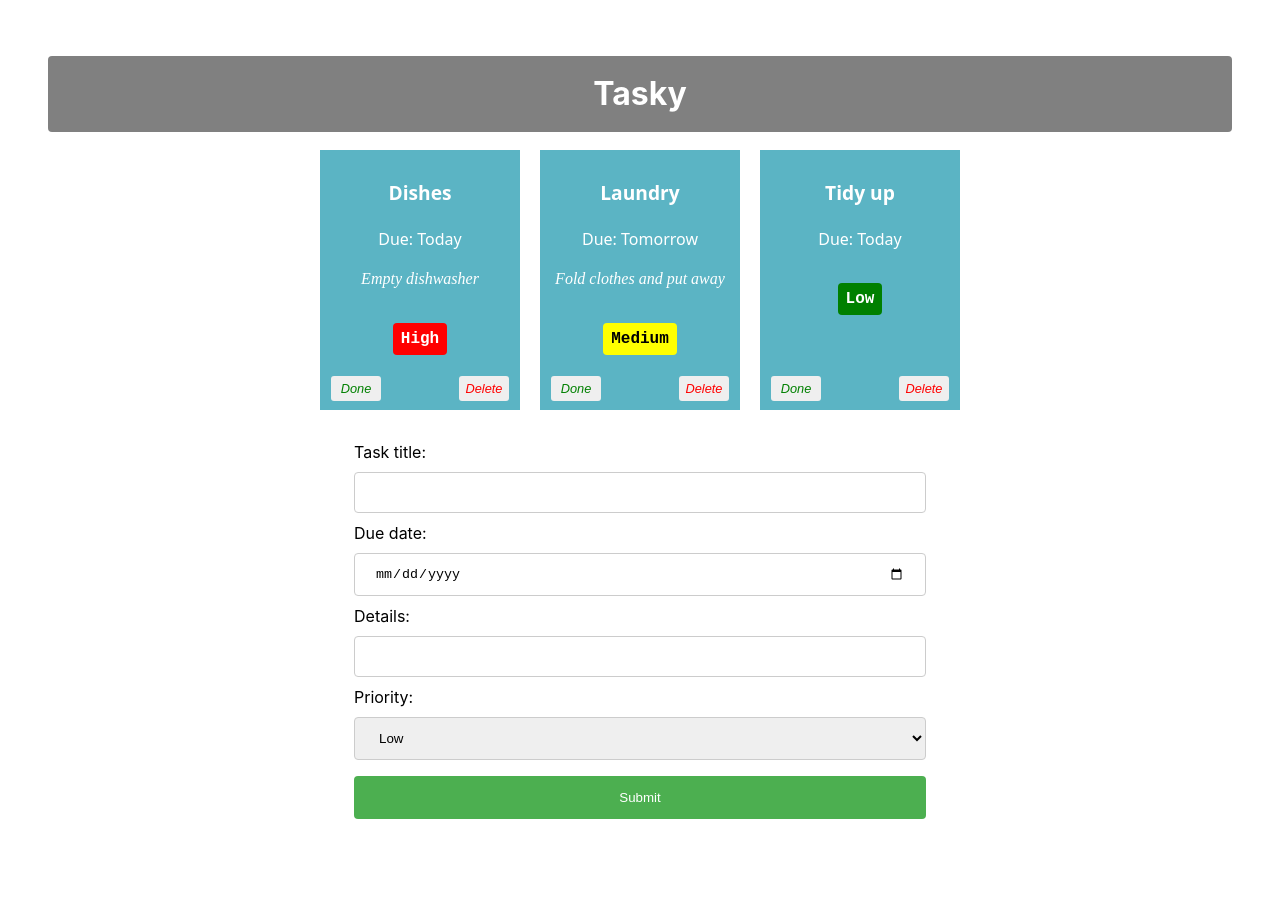
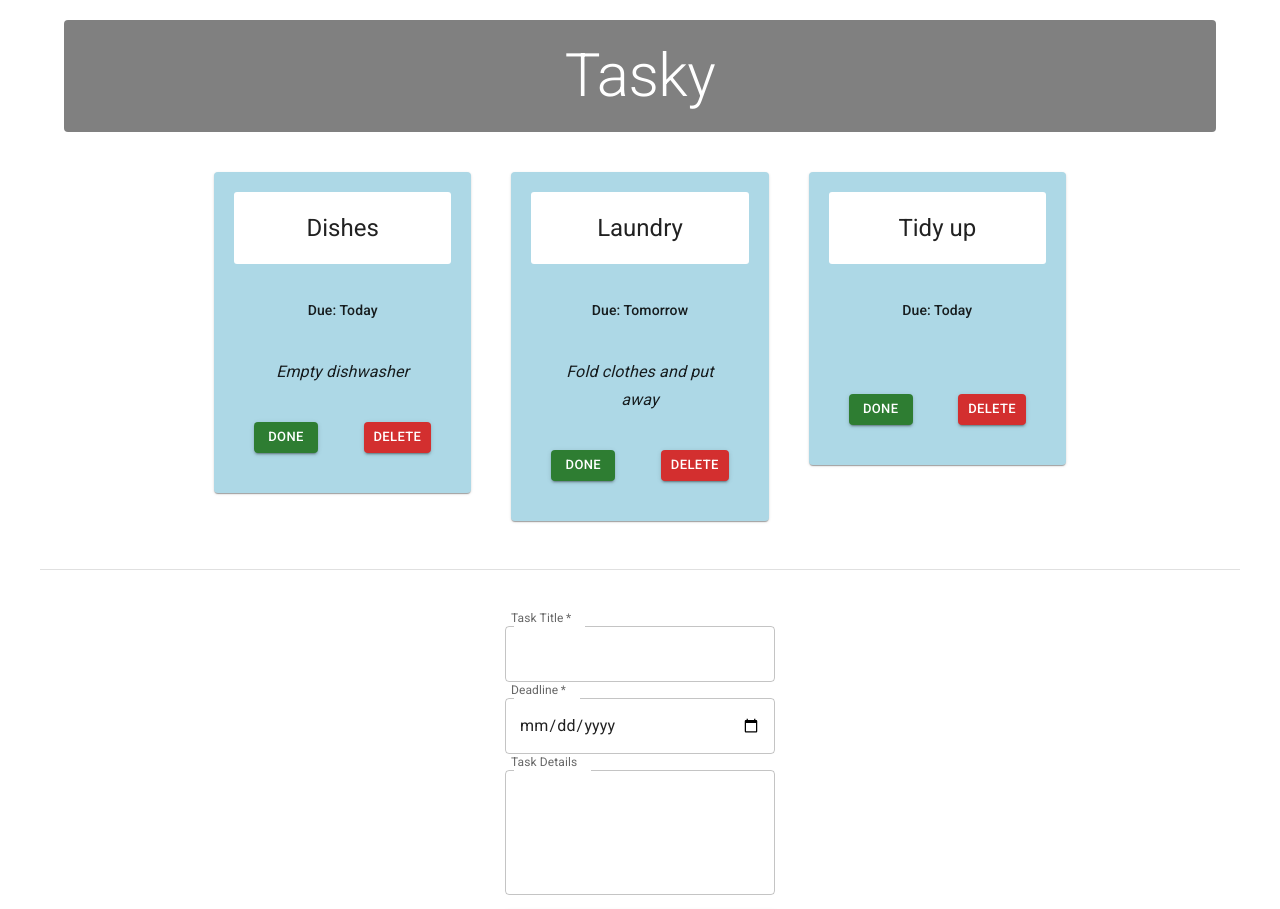
Before and after one commit to daniel-wall06/react-basics-labs, a React (Vite) app in the folder tasky/: page / in a window 1280 px wide. Shown: the top 909 px of the page. Built offline with nearby package versions, Linux system fonts and the light colour scheme.

Commit message:
Tasky Lab 3 done

```diff
--- a/tasky/index.html
+++ b/tasky/index.html
@@ -5,6 +5,13 @@
     <link rel="icon" type="image/svg+xml" href="/favicon.svg" />
     <meta name="viewport" content="width=device-width, initial-scale=1.0" />
     <title>tasky</title>
+    <link rel="preconnect" href="https://fonts.googleapis.com" />
+<link rel="preconnect" href="https://fonts.gstatic.com" crossorigin />
+<link
+  rel="stylesheet"
+  href="https://fonts.googleapis.com/css2?family=Roboto:wght@300;400;500;700&display=swap"
+/>
+
   </head>
   <body>
     <div id="root"></div>
--- a/tasky/src/App.css
+++ b/tasky/src/App.css
@@ -4,7 +4,7 @@
   font-weight: 400;
 }
 
-h1 {
+/*h1 {
   text-align: center;
   background-color: grey;
   color: white;
@@ -12,15 +12,15 @@
   margin: 8px 0;
   border: none;
   border-radius: 4px;
-}
+}*/
 
-div {
+/*div {
   padding: 20px;
 }
 .container{
   text-align: center;
-}
-.card {
+}*/
+/*.card {
   display: inline-block;
   vertical-align: top;
   font-family: system-ui;
@@ -67,9 +67,9 @@
   bottom: 5px;
   right: 5px;
   color: red;
-}
+}*/
 
-input[type=text], input[type=date], select {
+/*input[type=text], input[type=date], select {
   width: 100%;
   padding: 12px 20px;
   margin: 8px 0;
@@ -98,4 +98,4 @@
   text-align: left;
   width: 50%;
   margin: auto;
-}
+}*/
--- a/tasky/src/App.jsx
+++ b/tasky/src/App.jsx
@@ -3,6 +3,11 @@
 import Task from './components/Task.jsx';
 import AddTaskForm from './components/Form';
 import { v4 as uuidv4 } from 'uuid';
+import Typography from '@mui/material/Typography';
+import Container from '@mui/material/Container';
+import Grid from '@mui/material/Grid';
+
+
 
 
 
@@ -73,26 +78,69 @@
 
   return (
     <div className="container">
-    <h1>Tasky</h1>
+    {/* App Header */}
+<Container component="main">
+  <Typography
+    component="h1"
+    variant="h2"
+    align="center"
+    gutterBottom
+    sx={{
+      backgroundColor: 'gray',
+      textAlign: 'center',
+      color: 'white',
+      padding: '20px',
+      margin: '20px 0 40px 0',
+      borderRadius: '4px'
+    }}
+  >
+    Tasky
+  </Typography>
+</Container>
+{/* End App Header */}
+
+   {/* Task Card Grid */}
+   <Container maxWidth="md" component="main">
+        <Grid
+          container
+          spacing={5}
+          sx={{
+            justifyContent: "center"
+          }}
+        >
           {taskState.tasks.map((task, index) => (
             <Task
               title={task.title}
               description={task.description}
               deadline={task.deadline}
-        priority={task.priority}
+              done={task.done}
               key={task.id}
-        done={task.done}
               markDone={() => doneHandler(index)}
-        deleteTask = {() => deleteHandler(index)}
+              deleteTask={() => deleteHandler(index)}
             />
           ))}
-        <AddTaskForm submit={formSubmitHandler} change={formChangeHandler} />
+        </Grid>
+      </Container>
+      {/* End Task Card Grid */}
 
-
+      {/* Footer - Add Task Form */}
+      <Container
+        component="footer"
+        sx={{
+          borderTop: (theme) => `1px solid ${theme.palette.divider}`,
+          my: 6,
+          py: 6,
+        }}
+      >
+        <Grid container sx={{ justifyContent: "center" }}>
+          <AddTaskForm
+            submit={formSubmitHandler}
+            change={formChangeHandler}
+          />
+        </Grid>
+      </Container>
+      {/* End Footer */}
     </div>
-
-
-
   );
 }
 
--- a/tasky/src/components/Form.jsx
+++ b/tasky/src/components/Form.jsx
@@ -1,38 +1,64 @@
+import React from 'react';
+import Box from '@mui/material/Box';
+import TextField from '@mui/material/TextField';
+import Button from '@mui/material/Button';
+
 const AddTaskForm = (props) => {
+  return (
+    <Box
+      component="form"
+      sx={{
+        '& .MuiOutlinedInput-root': { m: 1, width: '30ch' },
+      }}
+      onSubmit={props.submit}
+    >
+      <div>
+        <TextField
+          required
+          id="outlined-required"
+          name="title"
+          label="Task Title"
+          slotProps={{ inputLabel: { shrink: true } }}
+          onChange={(event) => props.change(event)}
+        />
+      </div>
+      <div>
+        <TextField
+          required
+          name="deadline"
+          label="Deadline"
+          slotProps={{ inputLabel: { shrink: true } }}
+          type="date"
+          onChange={(event) => props.change(event)}
+        />
+      </div>
+      <div>
+        <TextField
+          name="description"
+          id="outlined-multiline-static"
+          label="Task Details"
+          slotProps={{ inputLabel: { shrink: true } }}
+          multiline
+          rows={4}
+          onChange={(event) => props.change(event)}
+        />
+      </div>
+      <div>
+        <Button
+          type="submit"
+          variant="contained"
+          color="primary"
+          sx={{
+            m: 1,
+            p: 1,
+            width: '95%'
+          }}
+        >
+          Add Task
+        </Button>
+      </div>
+    </Box>
+  );
+};
 
-    return (
-      <div>
-            <form onSubmit={props.submit}>
-
-        <label>
-        Task title:
-        <input type="text" name="title" required onChange={(event) => props.change(event)} />
-    </label>
-    <br />
-    <label>
-        Due date:
-        <input type="date" name="deadline" required onChange={(event) => props.change(event)} />
-    </label>
-    <br />
-    <label>
-        Details:
-        <input type="text" name="description" onChange={(event) => props.change(event)} />
-    </label>
-    <label>
-        Priority:
-        <select name="priority" onChange={(event) => props.change(event)}>
-          <option value="Low">Low</option>
-          <option value="Medium">Medium</option>
-          <option value="High">High</option>
-        </select>
-      </label>
-      <br />
-
-          <input type="submit" value="Submit" />
-
-          </form>
-      </div>
-    )
-  };
-
-  export default AddTaskForm;
+export default AddTaskForm;
--- a/tasky/src/components/Task.jsx
+++ b/tasky/src/components/Task.jsx
@@ -1,31 +1,84 @@
 import React from 'react';
+import Box from '@mui/material/Box';
+import Button from '@mui/material/Button';
+import Card from '@mui/material/Card';
+import CardActions from '@mui/material/CardActions';
+import CardContent from '@mui/material/CardContent';
+import CardHeader from '@mui/material/CardHeader';
+import Grid from '@mui/material/Grid';
+import Typography from '@mui/material/Typography';
 
 const Task = (props) => {
-    return (
-        <div
-            className="card"
-            style={{ backgroundColor: props.done ? 'lightgrey' : '#5bb4c4' }}
+  return (
+    <Grid key={props.id} size={{ xs: 12, md: 4 }}>
+      <Card
+        sx={{
+          backgroundColor: props.done ? 'lightgrey' : 'lightblue',
+          padding: '20px'
+        }}
+      >
+        <CardHeader
+          title={props.title}
+          sx={{
+            backgroundColor: 'white',
+            borderRadius: '3px',
+            padding: '20px',
+            textAlign: 'center'
+          }}
+        />
+        <CardContent>
+          <Box
+            sx={{
+              display: 'flex',
+              justifyContent: 'center',
+              alignItems: 'baseline',
+              mb: 2,
+              padding: '20px'
+            }}
+          >
+            <Typography
+              component="p"
+              variant="subtitle2"
+              color="text.primary"
+            >
+              Due: {props.deadline}
+            </Typography>
+          </Box>
+          <Typography
+            component="p"
+            variant="subtitle1"
+            align="center"
+            sx={{ fontStyle: 'italic' }}
+          >
+            {props.description}
+          </Typography>
+        </CardContent>
+        <CardActions
+          sx={{
+            justifyContent: 'space-between',
+            padding: '20px'
+          }}
         >
-            <p className="title">{props.title}</p>
-            <p>Due: {props.deadline}</p>
-            <p className="description">{props.description}</p>
-            <p className="priority"
-                style={{backgroundColor:
-                    props.priority === "High" ? "red" :
-                    props.priority === "Medium" ? "yellow" :
-                    "green",
-                    color: props.priority === "Medium" ? "black" : "white",
-                    padding: "4px 8px",
-                    borderRadius: "4px",
-                    display: "inline-block"
-                }}
-                >
-                {props.priority}</p>
-            <button onClick={props.markDone} className='doneButton'>Done</button>
-            <button className='deleteButton' onClick={props.deleteTask}>Delete</button>
-
-        </div>
-    );
+          <Button
+            variant="contained"
+            size="small"
+            color="success"
+            onClick={props.markDone}
+          >
+            Done
+          </Button>
+          <Button
+            variant="contained"
+            size="small"
+            color="error"
+            onClick={props.deleteTask}
+          >
+            Delete
+          </Button>
+        </CardActions>
+      </Card>
+    </Grid>
+  );
 };
 
 export default Task;
```
Also changed, not shown: tasky/package.json (+6 -1 lines), 1 other file (tests, documents, lock files or other folders). Lines whose indentation alone changed are shown as unchanged.
